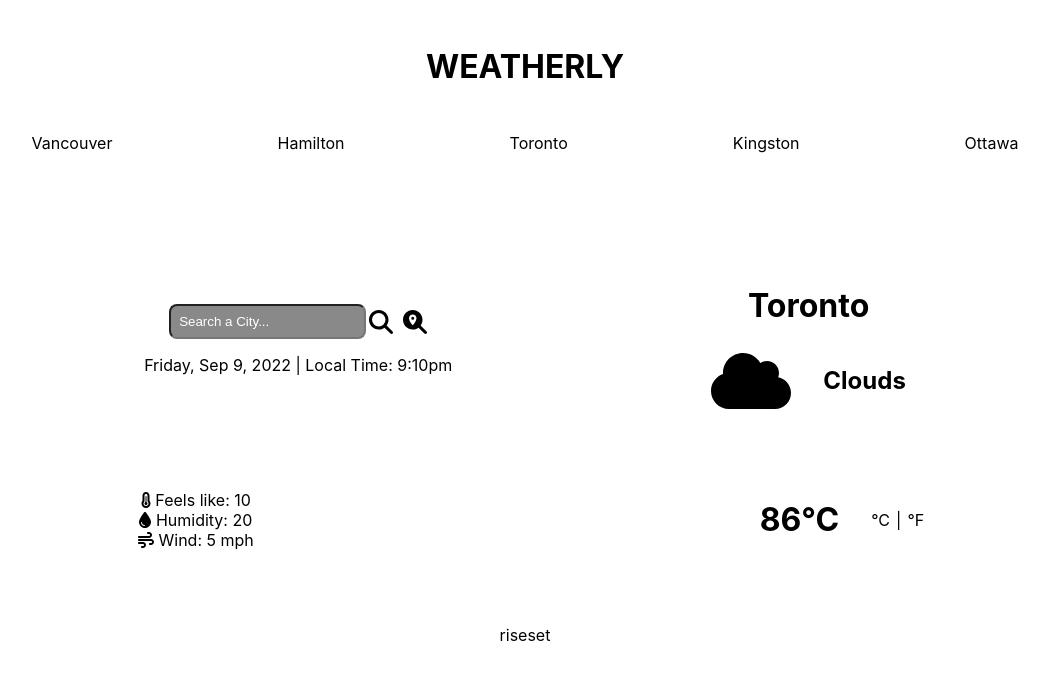
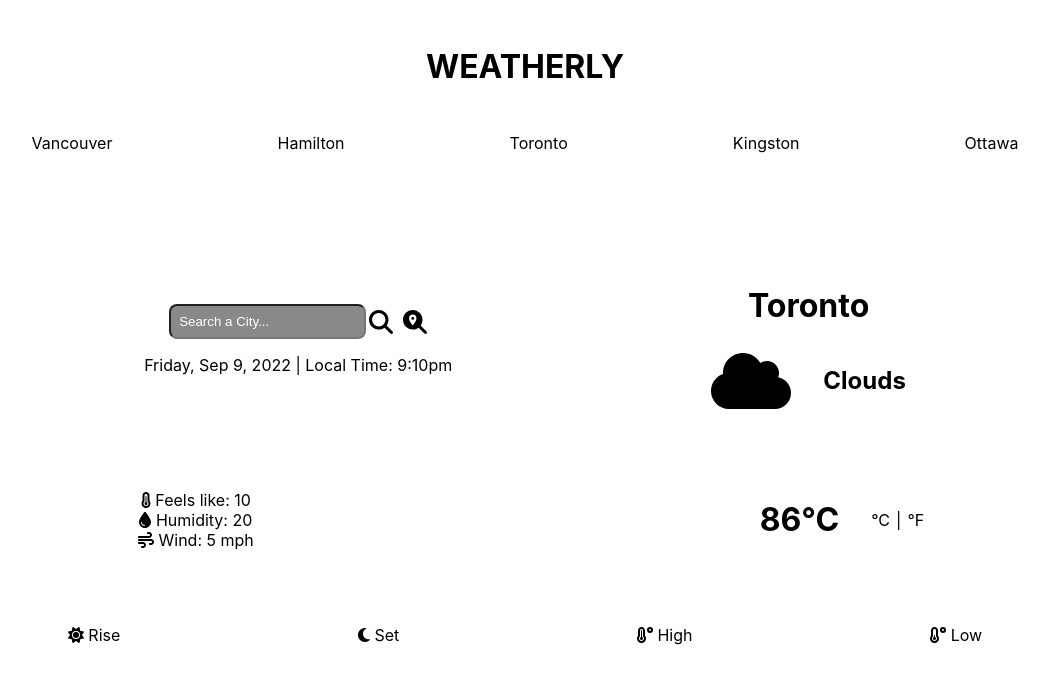
Before and after one commit to JubzCodes/Weatherly, a React (Create React App) app: page / in a window 1280 px wide. Shown: the top 684 px of the page, without its empty margins (115-1164 px from the left). Built offline with nearby package versions, Linux system fonts and the light colour scheme.

Commit message:
add sunset and temperatures css

```diff
--- a/src/App.css
+++ b/src/App.css
@@ -92,3 +92,13 @@
   padding-top: 2%;
   padding-bottom: 2%;
 }
+
+.sunset-temperatures {
+  display: grid;
+  grid-template-columns: repeat(4, auto);
+  height: 80px;
+  width: 90%;
+  max-width: 1720px;
+  margin:  0 auto;
+  padding-bottom: 4%;
+}
--- a/src/App.js
+++ b/src/App.js
@@ -3,6 +3,7 @@ import Search from './components/Search';
 import DateAndTime from './components/DateAndTime';
 import CityAndWeather from './components/CityAndWeather';
 import FeelsAndTemperature from './components/FeelsAndTemperature';
+import SunsetAndTemperatures from './components/SunsetAndTemperatures'
 
 function App() {
   return (
@@ -28,8 +29,7 @@ function App() {
         <FeelsAndTemperature />
       </div>
       <div className="sunset-and-temperatures">
-        <span>rise</span>
-        <span>set</span>
+        <SunsetAndTemperatures />
       </div>
       <div className="hourly-forecast"></div>
       <div className="weekly-forecast"></div>
--- a/src/components/SunsetAndTemperatures.js
+++ b/src/components/SunsetAndTemperatures.js
@@ -1,12 +1,31 @@
 import React from 'react'
+import { FontAwesomeIcon } from "@fortawesome/react-fontawesome";
+import {
+  faSun,
+  faMoon,
+  faTemperatureHigh,
+  faTemperatureLow
+} from "@fortawesome/free-solid-svg-icons";
 
 const SunsetAndTemperatures = () => {
   return (
-    <div>
-      <span>Rise</span>
-      <span>Set</span>
-      <span>High</span>
-      <span>Low</span>
+    <div className="sunset-temperatures">
+      <span>
+        {" "}
+        <FontAwesomeIcon icon={faSun}></FontAwesomeIcon> Rise
+      </span>
+      <span>
+        {" "}
+        <FontAwesomeIcon icon={faMoon}></FontAwesomeIcon> Set
+      </span>
+      <span>
+        {" "}
+        <FontAwesomeIcon icon={faTemperatureHigh}></FontAwesomeIcon> High
+      </span>
+      <span>
+        {" "}
+        <FontAwesomeIcon icon={faTemperatureLow}></FontAwesomeIcon> Low
+      </span>
     </div>
   );
 }
```
